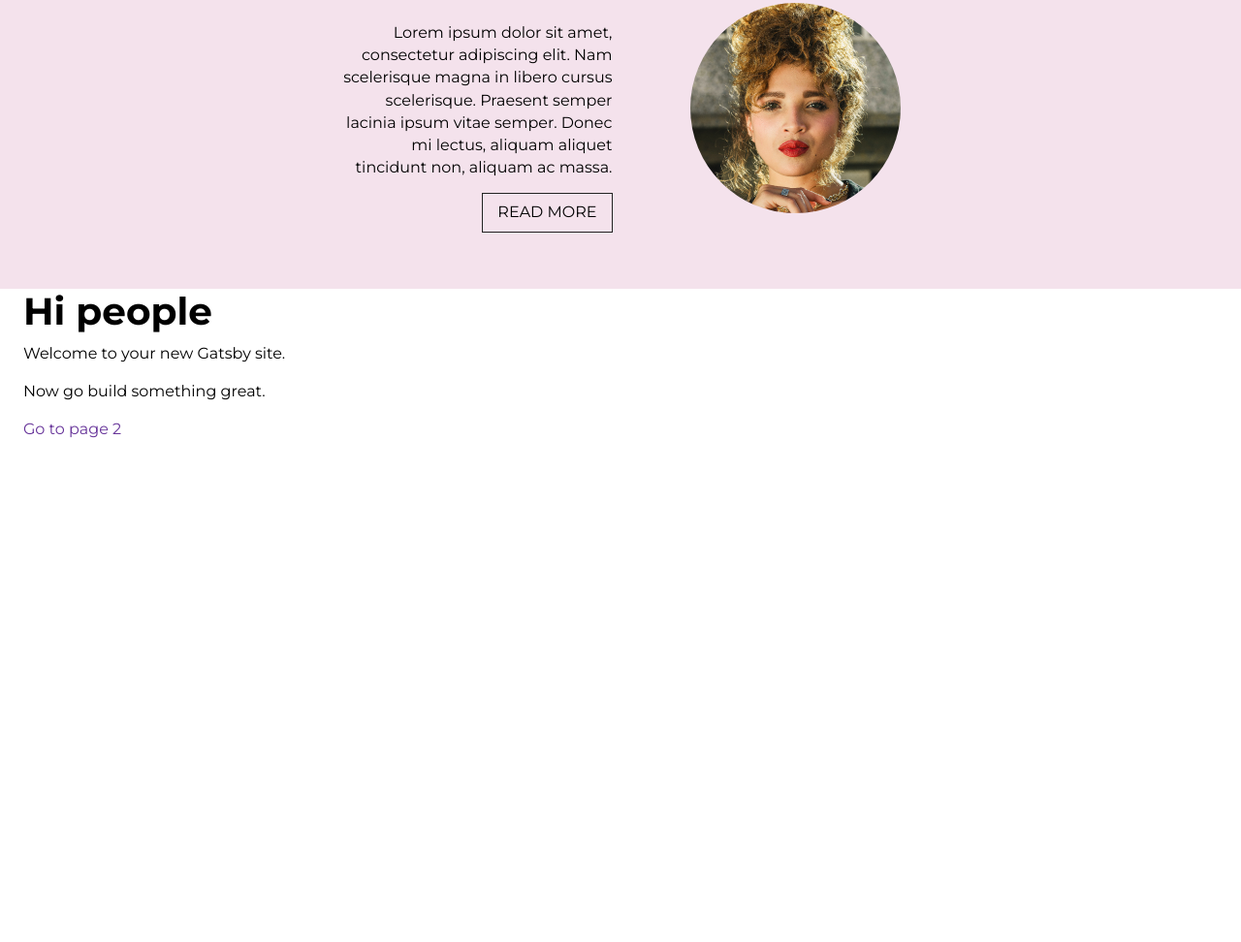
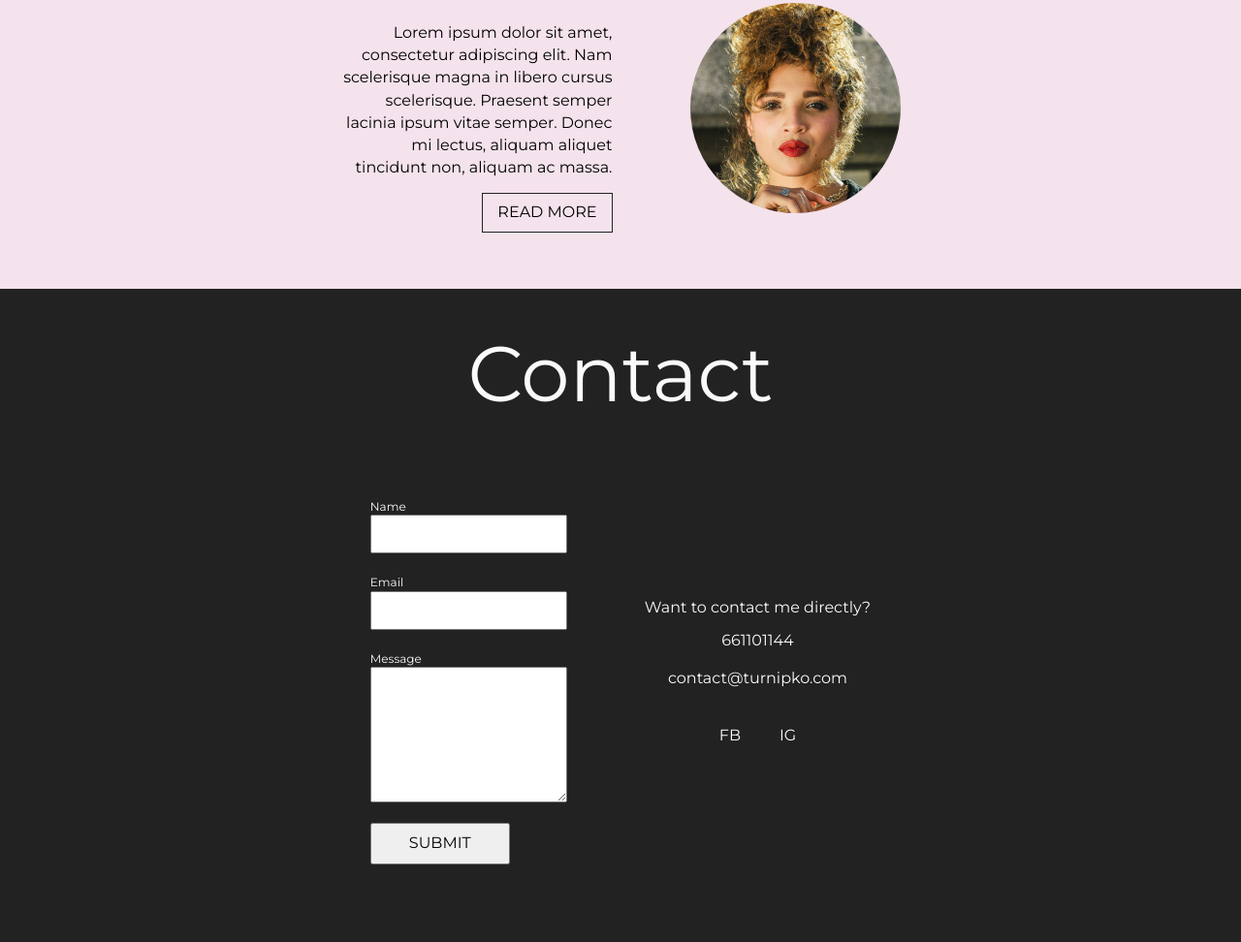
Before and after one commit to newadbie/turnipko-website, a Gatsby site in the folder client/: page / in a window 1280 px wide. Shown: the part 1569-2541 px from the top of the page at 97% size. Before the commit the page ends 2023 px from the top, so only its background shows below. Built offline with nearby package versions, Linux system fonts and the light colour scheme; Gatsby itself is replaced by a stand-in of ours.

Commit message:
!feature: Implement contact form

```diff
--- a/client/gatsby-config.js
+++ b/client/gatsby-config.js
@@ -3,14 +3,12 @@ const path = require('path')
 
 module.exports = {
   siteMetadata: {
-    title: 'gatsby-starter-typescript-plus',
-    description: 'A starter kit for TypeScript-based Gatsby projects with sensible defaults.',
+    title: 'Turnipko',
+    description: 'Photograph portfolio',
     keywords: 'gatsbyjs, gatsby, javascript, sample, something',
-    siteUrl: 'https://gatsby-starter-typescript-plus.netlify.com',
     author: {
-      name: 'Resi Respati',
-      url: 'https://twitter.com/resir014',
-      email: 'resir014@gmail.com'
+      name: 'Adrian Bielec',
+      email: 'zilibdev@gmail.com'
     }
   },
   plugins: [
--- /dev/null
+++ b/client/src/components/contact/contact.css
@@ -0,0 +1,79 @@
+.Contact {
+  background-color: #222;
+  padding-bottom: 80px;
+}
+
+.Contact--header {
+  margin: 40px 0 80px 0;
+  text-align: center;
+}
+
+.Contact--header h1 {
+  color: #fafafa;
+  font-weight: normal;
+  font-size: 80px;
+}
+
+.Contact--contentWrapper {
+  display: flex;
+  justify-content: center;
+  align-items: center;
+}
+
+.Contact--formWrapper {
+  width: 203px;
+}
+
+.Form--row {
+  display: flex;
+  flex-direction: column;
+  margin-bottom: 21px;
+}
+
+.Form--row label {
+  color: #fafafa;
+  font-size: 12px;
+  font-weight: normal;
+}
+
+.Form--row input:focus {
+  outline: none;
+}
+
+.Form--row input {
+  height: 40px;
+}
+
+.Form--row textarea {
+  height: 140px;
+}
+
+.Contact--submitButton {
+  padding: 10px 38px;
+  text-transform: uppercase;
+  margin: 0;
+}
+
+.Contact--mediaWrapper {
+  margin-left: 80px;
+}
+
+.Contact--mediaWrapper p {
+  padding: 0;
+  color: #fafafa;
+  text-align: center;
+}
+
+.Contact--mediaWrapper p:first-child {
+  margin-bottom: 10px;
+}
+
+.Media--wrapper {
+  display: flex;
+  align-items: center;
+  justify-content: center;
+  color: #fafafa;
+}
+.Media--wrapper div {
+  padding: 20px;
+}
--- /dev/null
+++ b/client/src/components/contact/contact.tsx
@@ -0,0 +1,28 @@
+import { Container } from '@material-ui/core'
+import React, { FC } from 'react'
+
+import './contact.css'
+import ContactForm from './contactForm'
+import Media from './media'
+
+const Contact: FC = () => {
+  return (
+    <section className="Contact">
+      <Container>
+        <header className="Contact--header">
+          <h1>Contact</h1>
+        </header>
+        <div className="Contact--contentWrapper">
+          <div className="Contact--formWrapper">
+            <ContactForm />
+          </div>
+          <div className="Contact--mediaWrapper">
+            <Media />
+          </div>
+        </div>
+      </Container>
+    </section>
+  )
+}
+
+export default Contact
--- /dev/null
+++ b/client/src/components/contact/contactForm.tsx
@@ -0,0 +1,21 @@
+import React, { FC, useRef } from 'react'
+import ContactInput from './contactInput'
+
+const ContactForm: FC = () => {
+  const nameRef = useRef<HTMLInputElement>(null)
+  const emailRef = useRef<HTMLInputElement>(null)
+  const messageRef = useRef<HTMLTextAreaElement>(null)
+
+  return (
+    <form className="Contact--form" onSubmit={e => e.preventDefault()}>
+      <ContactInput ref={nameRef} type="text" labelText="Name" />
+      <ContactInput ref={emailRef} type="email" labelText="Email" />
+      <ContactInput ref={messageRef} type="textarea" labelText="Message" />
+      <button type="submit" className="Contact--submitButton">
+        Submit
+      </button>
+    </form>
+  )
+}
+
+export default ContactForm
--- /dev/null
+++ b/client/src/components/contact/contactInput.tsx
@@ -0,0 +1,23 @@
+import React, { FC, RefObject } from 'react'
+
+interface Props {
+  labelText: string
+  placeholder?: string
+  ref: RefObject<HTMLInputElement | HTMLTextAreaElement>
+  type: 'text' | 'email' | 'textarea'
+}
+
+const ContactInput: FC<Props> = ({ labelText, placeholder, ref, type }) => {
+  return (
+    <div className="Form--row">
+      <label>{labelText}</label>
+      {type !== 'textarea' ? (
+        <input placeholder={placeholder} type={type} ref={ref as RefObject<HTMLInputElement>} />
+      ) : (
+        <textarea placeholder={placeholder} ref={ref as RefObject<HTMLTextAreaElement>} />
+      )}
+    </div>
+  )
+}
+
+export default ContactInput
--- /dev/null
+++ b/client/src/components/contact/media.tsx
@@ -0,0 +1,17 @@
+import React, { FC } from 'react'
+
+const Media: FC = () => {
+  return (
+    <>
+      <p>Want to contact me directly?</p>
+      <p>661101144</p>
+      <p>contact@turnipko.com</p>
+      <div className="Media--wrapper">
+        <div>FB</div>
+        <div>IG</div>
+      </div>
+    </>
+  )
+}
+
+export default Media
--- a/client/src/pages/index.tsx
+++ b/client/src/pages/index.tsx
@@ -6,6 +6,7 @@ import { Container } from '@material-ui/core'
 import Header from '../components/header/header'
 import Latest from '../components/latest/latest'
 import About from '../components/about/about'
+import Contact from '../components/contact/contact'
 
 const IndexPage: FC<PageProps> = ({ data }: any) => {
   console.log(data)
@@ -14,12 +15,7 @@ const IndexPage: FC<PageProps> = ({ data }: any) => {
       <Header fluidObject={data.placeholderImage.childImageSharp.fluid} />
       <Latest />
       <About />
-      <Container>
-        <h1>Hi people</h1>
-        <p>Welcome to your new Gatsby site.</p>
-        <p>Now go build something great.</p>
-        <Link to="/page-2/">Go to page 2</Link>
-      </Container>
+      <Contact />
     </IndexLayout>
   )
 }
```
